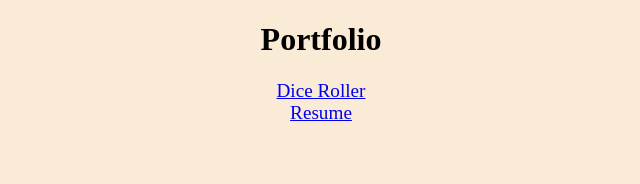
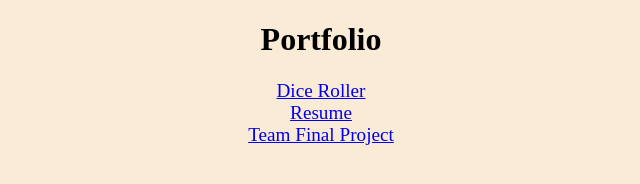
Before and after one commit to tylerquinnlewisu/personal-nodejs-site-sprint-five, a website: page static/portfolio/index.html in a window 1280 px wide. Shown: the whole page, without its empty margins (319-959 px from the left). Drawn offline with Linux system fonts and the light colour scheme.

Commit message:
Added Team Final Project to Resume on Personal Nodejs Site

```diff
--- a/static/portfolio/index.html
+++ b/static/portfolio/index.html
@@ -25,6 +25,7 @@
     <h1>Portfolio</h1>
     <a href="https://softwareengineeringtylerquinndiceroller.azurewebsites.net/">Dice Roller</a>
     <a href="https://softwareengineeringtylerquinnresume.azurewebsites.net/">Resume</a>
+    <a href="https://finalprojectscrumandcoke.azurewebsites.net/">Team Final Project</a>
 
 </body>
 </html>
```
